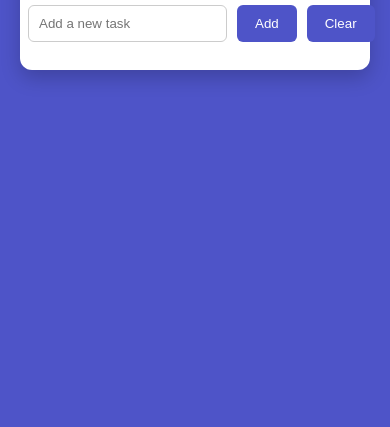
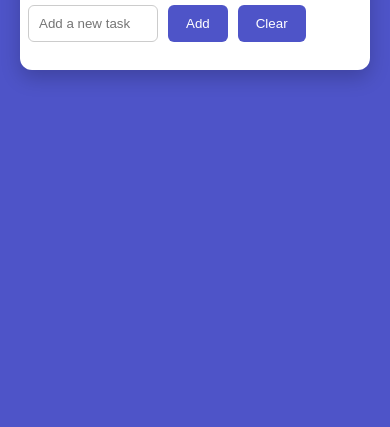
Before and after one commit to siddhant205singh-ctrl/myportfolio, a plain HTML site: page todos/index.html in a window 390 px wide. Shown: the part 417-844 px from the top of the page. Drawn offline with Linux system fonts and the light colour scheme.

Commit message:
fixed input box

```diff
--- a/todos/todo.css
+++ b/todos/todo.css
@@ -34,7 +34,8 @@ h1{
 }
 
 .input-box input{
-    flex:1;
+    width:500px;
+
     padding:10px;
     border:1px solid #ccc;
     border-radius:6px;
@@ -135,5 +136,9 @@ a{
     margin-left: 120px;
   }
 
+.input-box input{
+    width:130px;
+}
+
 
 }
```
